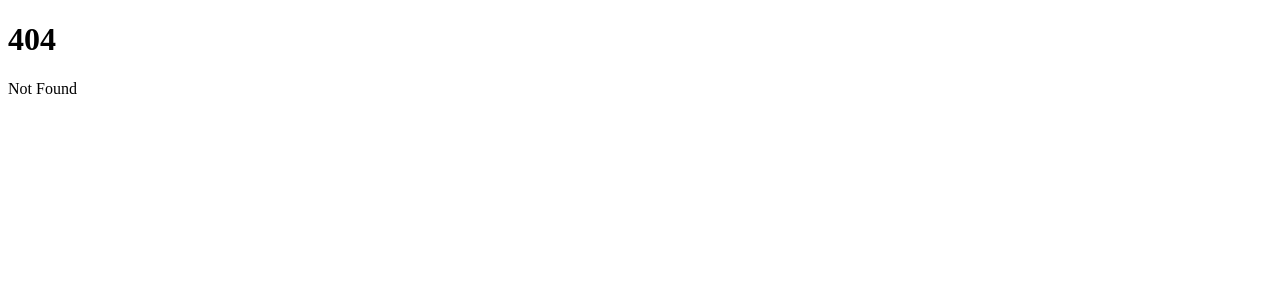
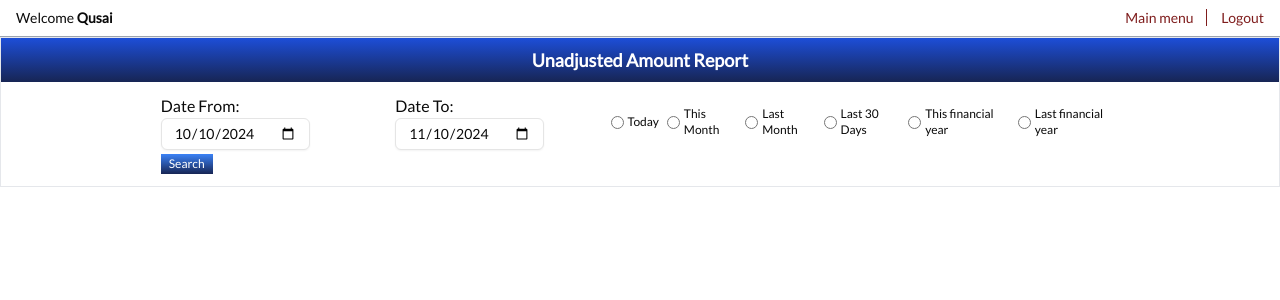
Before and after one commit to mustafa-kapadia1483/apsanatorium, a SvelteKit app: page /dashboard/reports/unadjusted-amount-report in a window 1280 px wide. Before the commit this address had no page. Shown: the top 300 px of the page. Built offline with nearby package versions, Linux system fonts and the light colour scheme.

Commit message:
fix naming & refactoring

```diff
--- a/src/routes/(dashboard)/dashboard/reports/+page.svelte
+++ b/src/routes/(dashboard)/dashboard/reports/+page.svelte
@@ -9,8 +9,8 @@
 		{ href: '/dashboard/reports/saifee-room-report', text: 'Saifee Reports' },
 		{ href: '/dashboard/reports/short-stay-report', text: 'Short Stay Record Report' },
 		{
-			href: '/dashboard/reports/non-adjusted-advances-amount-report',
-			text: 'Non Adjusted Advances Amount Report'
+			href: '/dashboard/reports/unadjusted-amount-report',
+			text: 'Unadjusted Amount'
 		},
 		{ href: '/dashboard/reports/tax-report', text: 'Tax Report' },
 		{ href: '/dashboard/reports/stay-report', text: 'Stay Records Report' },
--- a/src/routes/(dashboard)/dashboard/reports/non-adjusted-advances-amount-report/+page.server.js
+++ b/src/routes/(dashboard)/dashboard/reports/unadjusted-amount-report/+page.server.js
@@ -1,6 +1,6 @@
 import { strftime, getOneMonthAgo } from '$lib/utils/date-utils';
 
-const mapNonAdjustedAdvancesReport = (item, index) => {
+const mapUnAdjustedAdvancesReport = (item, index) => {
 	return {
 		"#": index + 1,
 		"Booking ID": item.BookingID,
@@ -27,34 +27,34 @@ export async function load({ url }) {
 		return {
 			startDate: strftime('%F', getOneMonthAgo()),
 			endDate: strftime('%F'),
-			nonAdjustedAdvancesReport: null,
+			unAdjustedAdvancesReport: null,
 			tableHeaders: TABLE_HEADERS
 		};
 	}
 
-	const nonAdjustedAdvancesReport = await fetch(`${url.origin}/api/reports/non-adjusted-advances-amount-report?${new URLSearchParams({
+	const unAdjustedAdvancesReport = await fetch(`${url.origin}/api/reports/unadjusted-amount-report?${new URLSearchParams({
 		startDate,
 		endDate,
 	})}`
 	).then(res => res.json());
 
-	const records = nonAdjustedAdvancesReport.records.map(mapNonAdjustedAdvancesReport);
+	const records = unAdjustedAdvancesReport.records.map(mapUnAdjustedAdvancesReport);
 
 	// Add total amount row so that it can be exported to excel & shown in the table
 	if (records.length > 0) {
 		records.push({
 			"#": "",
 			"Booking ID": "Total",
-			"Total Advance": nonAdjustedAdvancesReport.totals.Advance,
-			"Adjusted Advance": nonAdjustedAdvancesReport.totals.AdvanceAdj,
-			"Balance": nonAdjustedAdvancesReport.totals.Balance
+			"Total Advance": unAdjustedAdvancesReport.totals.Advance,
+			"Adjusted Advance": unAdjustedAdvancesReport.totals.AdvanceAdj,
+			"Balance": unAdjustedAdvancesReport.totals.Balance
 		});
 	}
 
 	return {
 		startDate,
 		endDate,
-		nonAdjustedAdvancesReportData: records,
+		unAdjustedAdvancesReportData: records,
 		tableHeaders: TABLE_HEADERS
 	};
 }
--- a/src/routes/(dashboard)/dashboard/reports/non-adjusted-advances-amount-report/+page.svelte
+++ b/src/routes/(dashboard)/dashboard/reports/unadjusted-amount-report/+page.svelte
@@ -8,27 +8,27 @@
 
 	let startDate = data.startDate;
 	let endDate = data.endDate;
-	const nonAdjustedAdvancesReportData = data.nonAdjustedAdvancesReportData;
+	const unAdjustedAdvancesReportData = data.unAdjustedAdvancesReportData;
 	const tableHeaders = data.tableHeaders;
 </script>
 
 <div class="container border px-0 border-gray-200">
-	<GradientHeader>Non Adjusted Advances Amount Report</GradientHeader>
+	<GradientHeader>Unadjusted Amount Report</GradientHeader>
 	<form
 		class="w-3/4 mx-auto my-3"
-		action="/dashboard/reports/non-adjusted-advances-amount-report"
+		action="/dashboard/reports/unadjusted-amount-report"
 		data-sveltekit-reload
 	>
 		<DateRangeSelector bind:startDate bind:endDate />
 		<GradientButton>Search</GradientButton>
 	</form>
 
-	{#if nonAdjustedAdvancesReportData}
+	{#if unAdjustedAdvancesReportData}
 		<ReportTable
 			{tableHeaders}
-			tableBody={nonAdjustedAdvancesReportData}
-			fileName="non-adjusted-advances-amount-report"
-			title={`Non Adjusted Advances Amount From Date: ${strftime('%d-%b-%Y', new Date(data.startDate))} To: ${strftime(
+			tableBody={unAdjustedAdvancesReportData}
+			fileName="unadjusted-amount-report"
+			title={`Unadjusted Amount From Date: ${strftime('%d-%b-%Y', new Date(data.startDate))} To: ${strftime(
 				'%d-%b-%Y',
 				new Date(data.endDate)
 			)}`}
```
Also changed, not shown: src/routes/api/reports/unadjusted-amount-report/+server.js (renamed from src/routes/api/reports/non-adjusted-advances-amount-report/+server.js).
